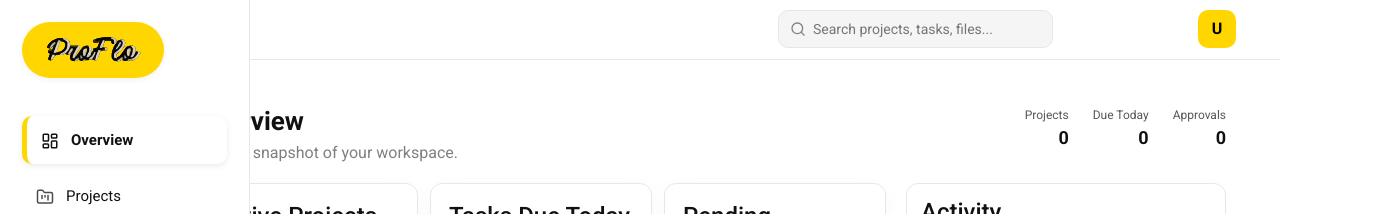
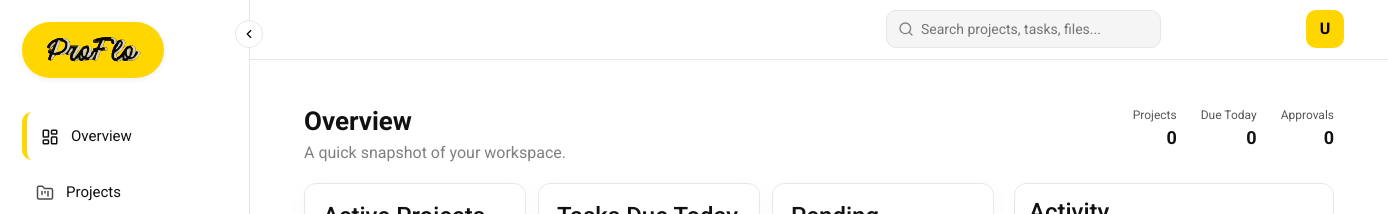
Before and after one commit to Shreesha99/workflo, a Next.js app: page /dashboard in a window 1280 px wide. Shown: the top 214 px of the page, 1388 px wide, since content can reach past the window. Built offline with nearby package versions, Linux system fonts and the light colour scheme; no server answers; the database is empty.

Commit message:
sidebar styling changes

```diff
--- a/app/dashboard/layout.tsx
+++ b/app/dashboard/layout.tsx
@@ -1,18 +1,23 @@
+"use client";
+
 import "@/styles/dashboard.scss";
 import Sidebar from "@/components/dashboard/Sidebar";
 import Topbar from "@/components/dashboard/Topbar";
+import { useState } from "react";
 
 export default function DashboardLayout({
   children,
 }: {
   children: React.ReactNode;
 }) {
+  const [collapsed, setCollapsed] = useState(false);
+
   return (
-    <div className="dashboard-container">
-      <aside className="dashboard-sidebar">
-        <Sidebar />
-      </aside>
+    <div className={`dashboard-container ${collapsed ? "collapsed" : ""}`}>
+      {/* SIDEBAR */}
+      <Sidebar onCollapseChange={setCollapsed} />
 
+      {/* MAIN */}
       <div className="dashboard-main">
         <div className="dashboard-topbar">
           <Topbar />
--- a/components/brand/Proflo.module.scss
+++ b/components/brand/Proflo.module.scss
@@ -1,3 +1,4 @@
+/* Default pill */
 .pill {
   background: #ffd600;
   padding: 12px 22px;
@@ -7,16 +8,10 @@
   justify-content: center;
   cursor: pointer;
   box-shadow: 0 2px 6px rgba(0, 0, 0, 0.06);
-  transition:
-    transform 0.25s cubic-bezier(0.22, 1, 0.36, 1),
-    box-shadow 0.25s cubic-bezier(0.22, 1, 0.36, 1);
-  will-change: transform, box-shadow;
-  -webkit-font-smoothing: antialiased;
-  -webkit-tap-highlight-color: transparent;
+  transition: transform 0.25s ease, box-shadow 0.25s ease;
   user-select: none;
 }
 
-/* Hover + focus for pointer devices */
 @media (hover: hover) and (pointer: fine) {
   .pill:hover,
   .pill:focus {
@@ -25,17 +20,27 @@
   }
 }
 
-/* active class used for quick touch feedback */
 .active {
   transform: translateY(-3px) scale(1.03);
   box-shadow: 0 8px 18px rgba(0, 0, 0, 0.15);
 }
 
-/* Logo image sizing */
 .logo {
   height: 32px;
   width: auto;
-  display: block;
-  pointer-events: none; /* ensures hover / clicks land on the pill */
-  user-select: none;
+  pointer-events: none;
 }
+
+/* COLLAPSED MODE → favicon only */
+.collapsedIconWrapper {
+  width: 48px;
+  height: 48px;
+  display: flex;
+  align-items: center;
+  justify-content: center;
+}
+
+.collapsedIcon {
+  width: 28px;
+  height: 28px;
+}
--- a/components/brand/Proflo.tsx
+++ b/components/brand/Proflo.tsx
@@ -3,29 +3,40 @@
 import React, { useState } from "react";
 import styles from "./Proflo.module.scss";
 
-/**
- * Proflo brand pill.
- * - Uses CSS module for all styles (avoids inline style typing issues).
- * - Adds hover lift & shadow on pointer devices.
- * - Brief touch feedback on touch devices via onTouchStart.
- */
-export default function Proflo() {
+export default function Proflo({
+  isMobile = false,
+  isCollapsed = false,
+}: {
+  isMobile?: boolean;
+  isCollapsed?: boolean;
+}) {
   const [touchActive, setTouchActive] = useState(false);
 
+  // COLLAPSED → show ONLY favicon, no pill
+  if (isCollapsed && !isMobile) {
+    return (
+      <div className={styles.collapsedIconWrapper}>
+        <img src="/favicon.ico" className={styles.collapsedIcon} alt="Proflo" />
+      </div>
+    );
+  }
+
+  // NORMAL (expanded + mobile)
   return (
     <div
       className={`${styles.pill} ${touchActive ? styles.active : ""}`}
-      onMouseEnter={() => setTouchActive(true)}
-      onMouseLeave={() => setTouchActive(false)}
+      onMouseEnter={() => !isMobile && setTouchActive(true)}
+      onMouseLeave={() => !isMobile && setTouchActive(false)}
       onTouchStart={() => {
-        // brief visual feedback for touch devices
         setTouchActive(true);
-        window.setTimeout(() => setTouchActive(false), 180);
+        setTimeout(() => setTouchActive(false), 180);
       }}
-      role="img"
-      aria-label="Proflo"
     >
-      <img src="/logo.svg" alt="Proflo" className={styles.logo} />
+      <img
+        src={isMobile ? "/converted.svg" : "/logo.svg"}
+        className={styles.logo}
+        alt="Proflo"
+      />
     </div>
   );
 }
--- a/components/dashboard/Sidebar.module.scss
+++ b/components/dashboard/Sidebar.module.scss
@@ -1,4 +1,6 @@
+/* ----------------------------------------- */
 /* BASE SIDEBAR */
+/* ----------------------------------------- */
 .sidebar {
   width: 250px;
   height: 100vh;
@@ -7,40 +9,85 @@
   padding: 22px;
   display: flex;
   flex-direction: column;
-
   position: fixed;
   top: 0;
   left: 0;
   z-index: 200;
-  transition: transform 0.35s ease, opacity 0.25s ease;
+  transition: width 0.28s ease, transform 0.35s ease, opacity 0.25s ease;
+}
 
-  transform: translateX(0); /* Default desktop */
+/* ----------------------------------------- */
+/* COLLAPSED MODE */
+/* ----------------------------------------- */
+.collapsed {
+  width: 88px !important;
+  padding: 22px 14px;
 
-  @media (max-width: 900px) {
-    transform: translateX(-100%); /* Fully hidden on mobile */
+  .brand {
+    justify-content: center;
+    margin-bottom: 30px;
+  }
+
+  .label {
+    opacity: 0;
+    width: 0;
+    pointer-events: none;
+    overflow: hidden;
+  }
+
+  .navItem {
+    justify-content: center;
   }
 }
 
-/* MOBILE OPEN STATE */
-.open {
+/* COLLAPSE BUTTON */
+.collapseToggle {
+  position: absolute;
+  top: 20px;
+  right: -14px;
+  z-index: 500;
+  background: var(--card-bg);
+  border: 1px solid var(--card-border);
+  width: 28px;
+  height: 28px;
+  border-radius: 50%;
+  display: flex;
+  align-items: center;
+  justify-content: center;
+  cursor: pointer;
+  transition: background 0.2s ease;
+
+  &:hover {
+    background: var(--bg-soft);
+  }
+
   @media (max-width: 900px) {
-    transform: translateX(0); /* Drawer open */
+    display: none;
   }
 }
 
-/* OVERLAY BEHIND MOBILE DRAWER */
+/* ----------------------------------------- */
+/* MOBILE */
+/* ----------------------------------------- */
+@media (max-width: 900px) {
+  .sidebar {
+    transform: translateX(-100%);
+    width: 250px !important;
+  }
+  .open {
+    transform: translateX(0);
+  }
+}
+
 .overlay {
   position: fixed;
   inset: 0;
   background: rgba(0, 0, 0, 0.45);
-  backdrop-filter: blur(2px);
   z-index: 150;
 }
 
-/* HAMBURGER BUTTON */
 .mobileToggle {
   display: none;
-
   @media (max-width: 900px) {
     display: block;
     position: fixed;
@@ -54,10 +101,8 @@
   }
 }
 
-/* CLOSE BUTTON (INSIDE DRAWER) */
 .closeBtn {
   display: none;
-
   @media (max-width: 900px) {
     display: block;
     background: none;
@@ -68,27 +113,19 @@
   }
 }
 
-/* BRAND LOGO */
+/* BRAND */
 .brand {
   display: flex;
   align-items: center;
-  gap: 8px;
-  margin-bottom: 40px;
+  justify-content: flex-start;
+  height: 56px;
+  margin-bottom: 36px;
+  transition: all 0.25s ease;
 }
 
-.brandDot {
-  width: 10px;
-  height: 10px;
-  background: var(--primary);
-  border-radius: 50%;
-}
-
-.brandLabel {
-  font-weight: 700;
-  font-size: 20px;
-}
-
-/* NAVIGATION ITEMS */
+/* ----------------------------------------- */
+/* NAVIGATION */
+/* ----------------------------------------- */
 .nav {
   display: flex;
   flex-direction: column;
@@ -103,21 +140,18 @@
   border-radius: 10px;
   text-decoration: none;
   color: var(--text);
-  transition: background 0.25s ease, box-shadow 0.25s ease, transform 0.2s ease;
+  transition: background 0.25s ease, transform 0.2s ease;
+}
 
-  &:hover {
-    background: var(--bg-soft);
-    transform: translateY(-1px);
-    box-shadow: 0px 1px 4px rgba(0, 0, 0, 0.06);
-  }
+.navItem:hover {
+  background: var(--bg-soft);
+  transform: translateY(-1px);
 }
 
 .active {
   background: var(--card-bg);
   border-left: 5px solid var(--primary);
-  box-shadow: 0px 2px 6px rgba(0, 0, 0, 0.08);
   transform: translateY(-2px);
-  font-weight: 600;
 
   .icon {
     opacity: 1;
@@ -130,4 +164,24 @@
 
 .label {
   font-size: 15px;
+  white-space: nowrap;
+  transition: opacity 0.2s ease, width 0.2s ease;
 }
+
+/* Proflo logo inside sidebar */
+.logo {
+  width: 38px;
+  height: 38px;
+}
+
+@media (max-width: 900px) {
+  .logo {
+    width: 48px;
+    height: 48px;
+  }
+}
+
+.collapsed .logo {
+  width: 32px;
+  height: 32px;
+}
--- a/components/dashboard/Sidebar.tsx
+++ b/components/dashboard/Sidebar.tsx
@@ -14,30 +14,50 @@ import {
   Settings,
   Menu,
   X,
+  ChevronLeft,
+  ChevronRight,
 } from "lucide-react";
+
 import Proflo from "@/components/brand/Proflo";
 
-export default function Sidebar() {
+export default function Sidebar({
+  onCollapseChange,
+}: {
+  onCollapseChange: (v: boolean) => void;
+}) {
   const pathname = usePathname();
+
   const [openMobile, setOpenMobile] = useState(false);
+  const [collapsed, setCollapsed] = useState(false);
+  const [isMobile, setIsMobile] = useState(false);
 
-  // Animate on desktop only
+  // Responsive logic
+  useEffect(() => {
+    const handleResize = () => {
+      const width = window.innerWidth;
+      setIsMobile(width <= 900);
+
+      if (width <= 1160 && width > 900) {
+        setCollapsed(true);
+      }
+      if (width > 1160) {
+        setCollapsed(false);
+      }
+    };
+
+    handleResize();
+    window.addEventListener("resize", handleResize);
+    return () => window.removeEventListener("resize", handleResize);
+  }, []);
+
+  // GSAP entrance
   useEffect(() => {
     gsap.fromTo(
       `.${styles.sidebar}`,
       { x: -30, opacity: 0 },
-      { x: 0, opacity: 1, duration: 0.45, ease: "power2.out" }
+      { x: 0, opacity: 1, duration: 0.45 }
     );
   }, []);
-
-  // Disable background scroll when drawer is open
-  useEffect(() => {
-    if (openMobile) {
-      document.body.style.overflow = "hidden";
-    } else {
-      document.body.style.overflow = "";
-    }
-  }, [openMobile]);
 
   const navItems = [
     {
@@ -69,35 +89,54 @@ export default function Sidebar() {
 
   return (
     <>
-      {/* MOBILE HAMBURGER */}
+      {isMobile && (
         <button
           className={styles.mobileToggle}
           onClick={() => setOpenMobile(true)}
         >
           <Menu size={22} />
         </button>
+      )}
 
-      {/* MOBILE OVERLAY */}
-      {openMobile && (
+      {isMobile && openMobile && (
         <div className={styles.overlay} onClick={() => setOpenMobile(false)} />
       )}
 
-      {/* SIDEBAR */}
-      <aside className={`${styles.sidebar} ${openMobile ? styles.open : ""}`}>
-        {/* MOBILE CLOSE BUTTON */}
+      <aside
+        className={`
+          ${styles.sidebar}
+          ${openMobile ? styles.open : ""}
+          ${collapsed && !isMobile ? styles.collapsed : ""}
+        `}
+      >
+        {isMobile && (
           <button
             className={styles.closeBtn}
             onClick={() => setOpenMobile(false)}
           >
             <X size={22} />
           </button>
+        )}
+
+        {!isMobile && (
+          <button
+            className={styles.collapseToggle}
+            onClick={() => {
+              const next = !collapsed;
+              setCollapsed(next);
+              onCollapseChange(next);
+            }}
+          >
+            {collapsed ? <ChevronRight size={20} /> : <ChevronLeft size={20} />}
+          </button>
+        )}
 
         {/* BRAND */}
         <div className={styles.brand}>
-          <Proflo />
+          <Proflo isMobile={isMobile} isCollapsed={collapsed} />
         </div>
 
-        {/* NAVIGATION */}
+        {/* NAV */}
         <nav className={styles.nav}>
           {navItems.map((item) => (
             <Link
--- a/styles/dashboard.scss
+++ b/styles/dashboard.scss
@@ -4,12 +4,14 @@
   background: var(--bg);
 }
 
-/* SIDEBAR SECTION */
+/* SIDEBAR WIDTHS */
 .dashboard-sidebar {
   width: 250px;
-  border-right: 1px solid var(--card-border);
-  background: var(--card-bg);
-  padding: 20px;
+  transition: width 0.3s ease;
+}
+
+.dashboard-sidebar.collapsed {
+  width: 72px;
 }
 
 /* MAIN AREA */
@@ -17,6 +19,13 @@
   flex: 1;
   display: flex;
   flex-direction: column;
+  transition: margin-left 0.3s ease, width 0.3s ease;
+  margin-left: 250px; /* default expanded sidebar */
+}
+
+/* when collapsed */
+.dashboard-main.collapsed {
+  margin-left: 72px;
 }
 
 /* TOPBAR */
@@ -30,7 +39,7 @@
   background: var(--card-bg);
 }
 
-/* PAGE CONTENT */
+/* CONTENT */
 .dashboard-content {
   flex: 1;
   padding: 32px 40px;
```
Also changed, not shown: public/converted.svg (added). Lines whose indentation alone changed are shown as unchanged.
